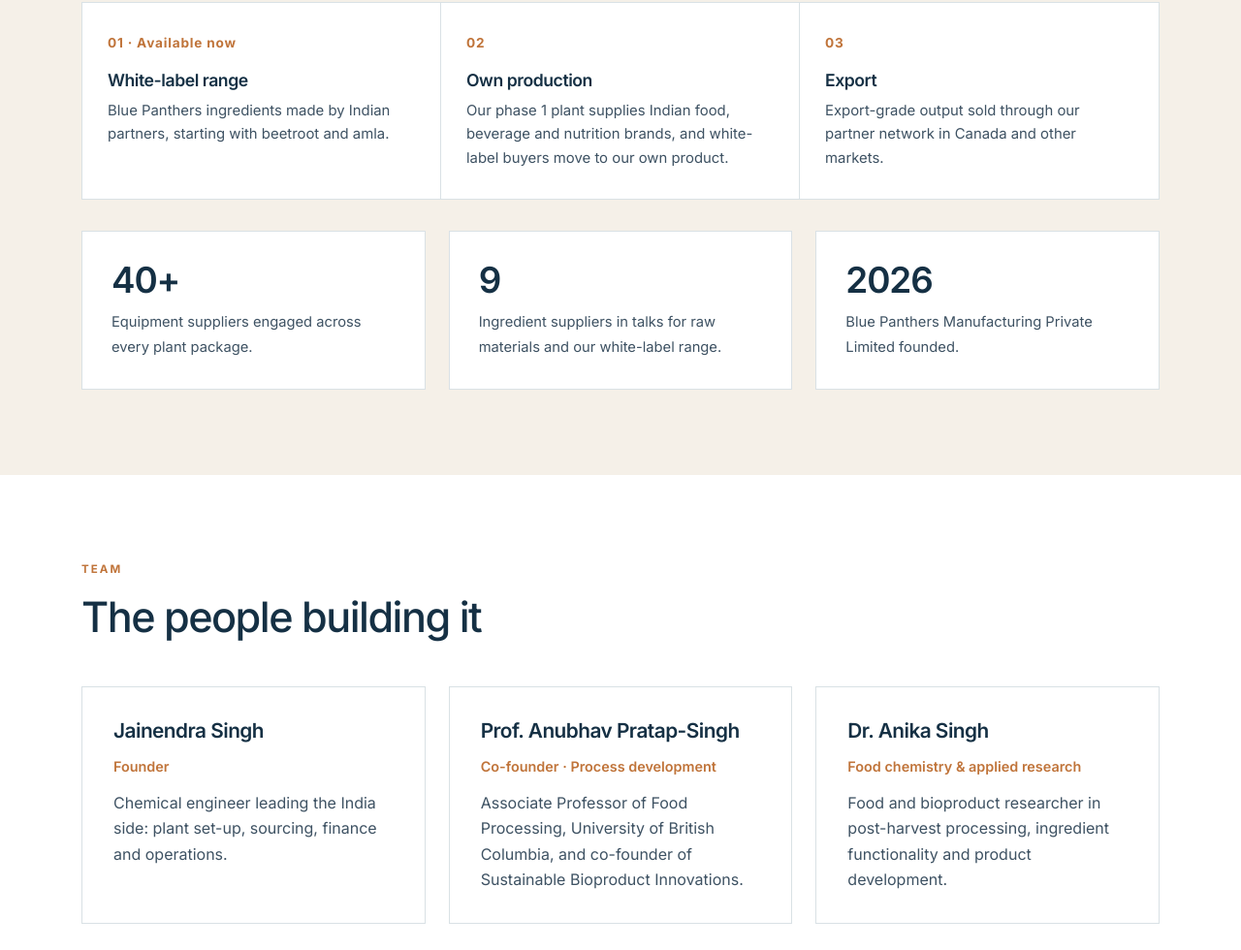
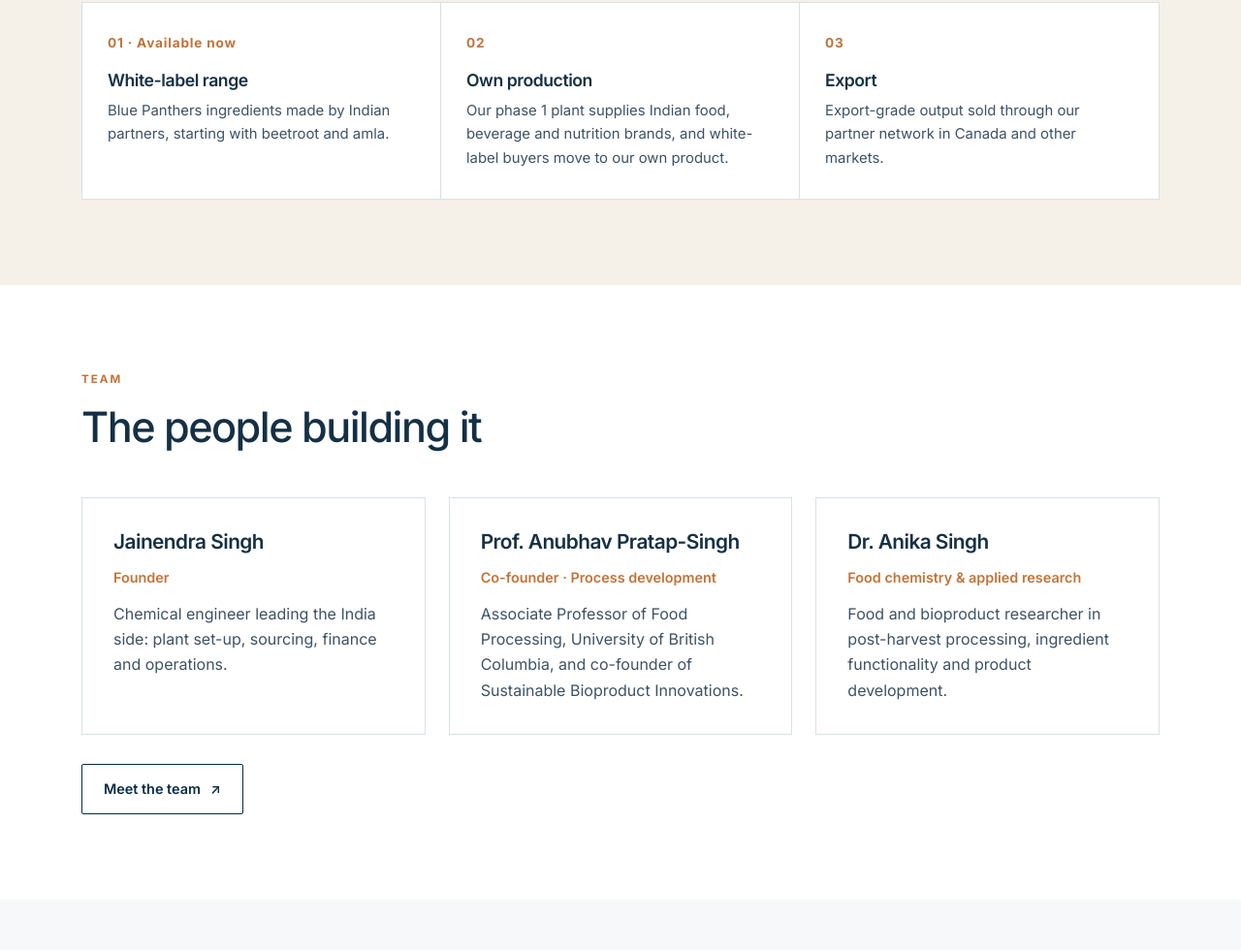
Before and after one commit to jainendra-bluepanthers/bluepanthers-website, a plain HTML site: page index.html in a window 1280 px wide. Shown: the part 4545-5525 px from the top of the page at 97% size. Drawn offline with nearby package versions, Linux system fonts and the light colour scheme.

Commit message:
Remove supplier/founding stats block from home page
Co-Authored-By: Claude Opus 5.5 <noreply@anthropic.com>

```diff
--- a/index.html
+++ b/index.html
@@ -179,11 +179,6 @@
       <li><span class="num">02</span><h3>Own production</h3><p>Our phase 1 plant supplies Indian food, beverage and nutrition brands, and white-label buyers move to our own product.</p></li>
       <li><span class="num">03</span><h3>Export</h3><p>Export-grade output sold through our partner network in Canada and other markets.</p></li>
     </ol>
-    <div class="grid grid-3" style="margin-top:32px">
-      <div class="card stat"><strong>40+</strong><span>Equipment suppliers engaged across every plant package.</span></div>
-      <div class="card stat"><strong>9</strong><span>Ingredient suppliers in talks for raw materials and our white-label range.</span></div>
-      <div class="card stat"><strong>2026</strong><span>Blue Panthers Manufacturing Private Limited founded.</span></div>
-    </div>
   </div>
 </section>
 
```
Also changed, not shown: src/pages/home.html (+0 -5 lines).
